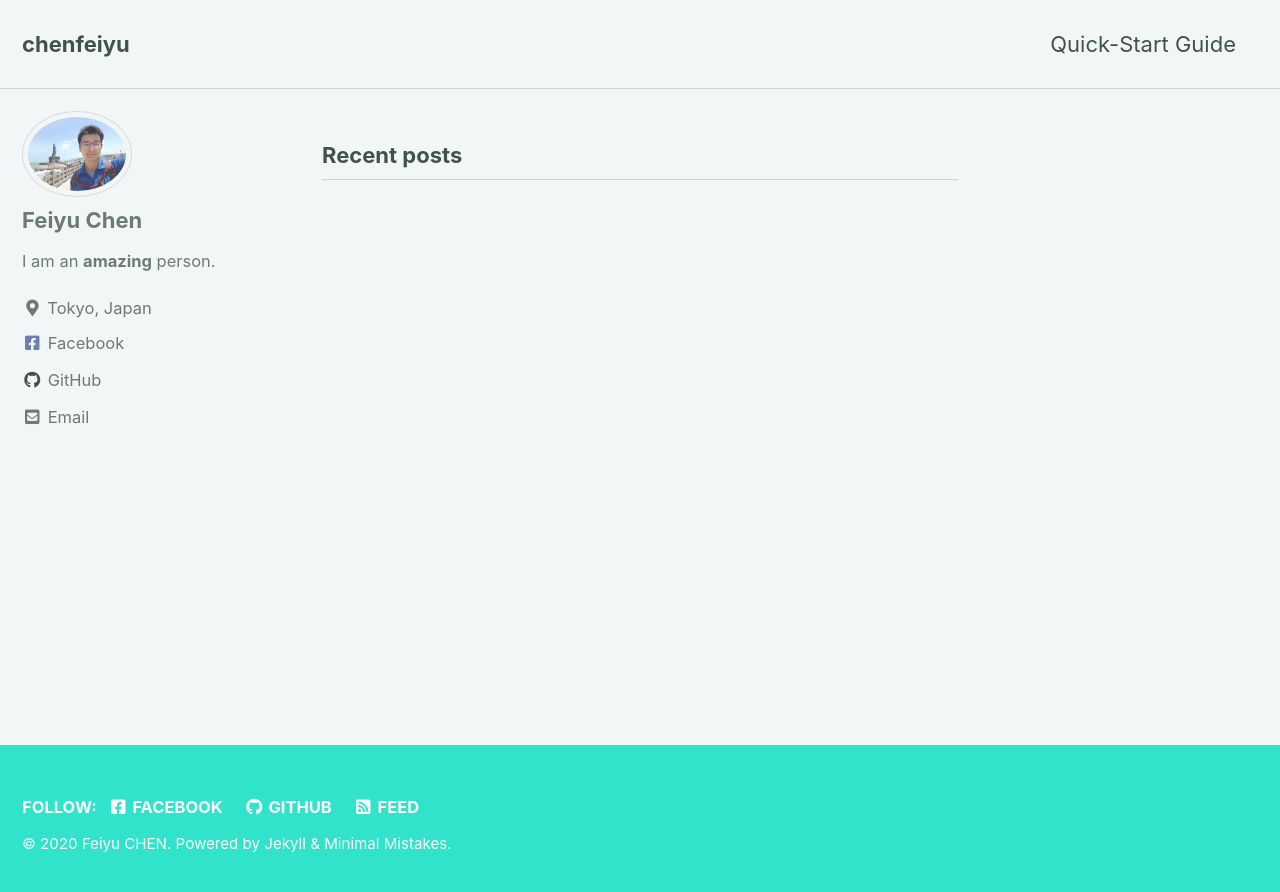
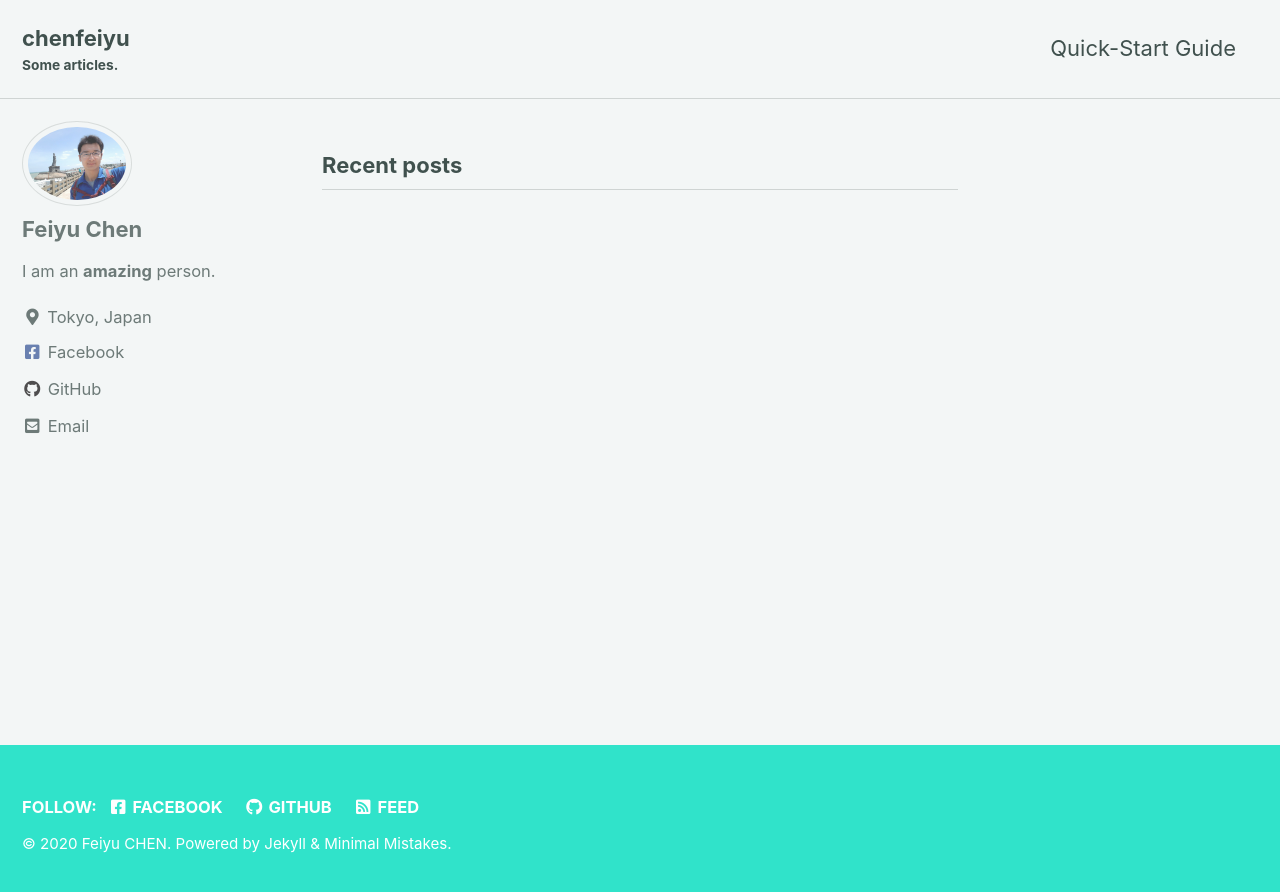
Before and after one commit to legend507/legend507.github.io, a Jekyll site: the page built from index.html, in a window 1280 px wide. Shown: the top 892 px of the page. Built offline with Jekyll 4.4.1, drawn with Linux system fonts in a browser that asks for light colours; cached includes are drawn as plain includes; the list of posts is cut into pages by our own code.

Commit message:
Fix bug.

```diff
--- a/_config.yml
+++ b/_config.yml
@@ -18,13 +18,13 @@ minimal_mistakes_skin    : "mint" # "air", "aqua", "contrast", "dark", "dirt", "
 locale                   : "en-US"
 title                    : "chenfeiyu"
 title_separator          : "-"
-subtitle                 : # site tagline that appears below site title in masthead
+subtitle                 : "Some articles."
 name                     : "Feiyu CHEN"
 description              : "An amazing website."
 url                      : "https://legend507.github.io"
-baseurl                  : "/blog"
+baseurl                  : # "/blog"
 repository               : "legend507/legend507.github.io"
-teaser                   : "/assets/images/teaser_image.jpg"
+teaser                   : # "/assets/images/teaser_image.jpg"
 logo                     : # path of logo image to display in the masthead, e.g. "/assets/images/88x88.png"
 masthead_title           : # overrides the website title displayed in the masthead, use " " for no title
 # breadcrumbs            : false # true, false (default)
```
